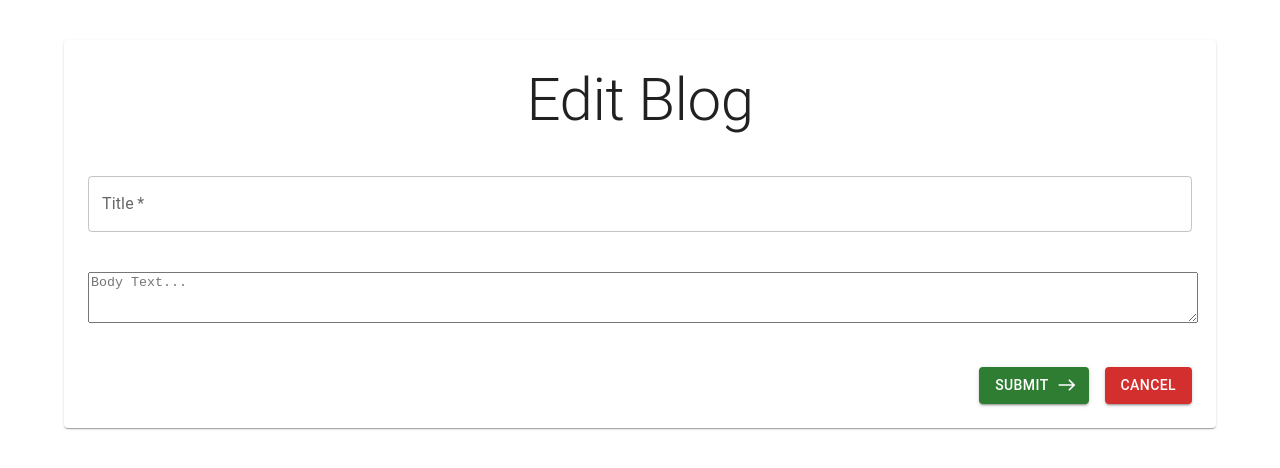
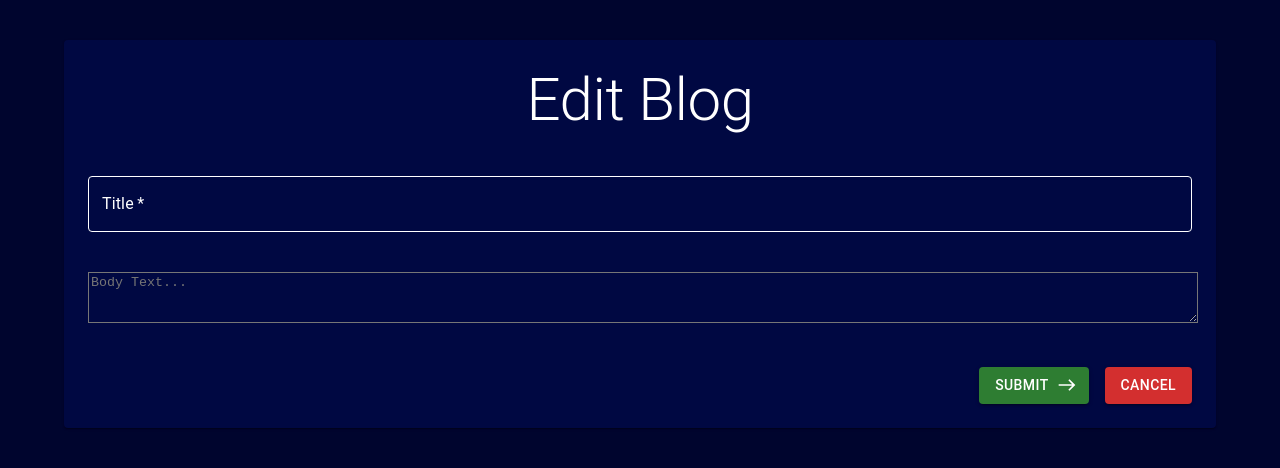
Before and after one commit to MitchellCollins/blog-next-app, a Next.js app: page /edit in a window 1280 px wide. Shown: the top 468 px of the page. Built offline with nearby package versions, Linux system fonts and the light colour scheme.

Commit message:
Created Theme & Additional Styling

```diff
--- a/app/layout.js
+++ b/app/layout.js
@@ -8,7 +8,7 @@ export const metadata = {
 export default function RootLayout({ children }) {
   return (
     <html lang="en">
-      <body>
+      <body style={{ backgroundColor: "#00052E" }}>
         <Provider>
           {children}
         </Provider>
--- a/app/provider.js
+++ b/app/provider.js
@@ -3,7 +3,40 @@
 import { createTheme, ThemeProvider } from "@mui/material";
 
 export default function Provider({ children }) {
-    const theme = createTheme();
+    const theme = createTheme({
+        components: {
+            MuiTextField: {
+                defaultProps: {
+                    sx: {
+                        color: "#fff",
+                        borderColor: "#fff",
+                        label: {
+                            color: "#fff"
+                        },
+                        fieldset: {
+                            borderColor: "#fff"
+                        }
+                    }
+                }
+            },
+            MuiTypography: {
+                defaultProps: {
+                    sx: {
+                        color: "#fff"
+                    }
+                }
+            }
+        },
+        palette: {
+            background: {
+                default: "#00052E",
+                paper: "#000842"
+            },
+            text: {
+                primary: "#fff"
+            }
+        }
+    });
 
     return (
         <ThemeProvider theme={theme}>
--- a/components/Workshop.js
+++ b/components/Workshop.js
@@ -42,7 +42,7 @@ export function Workshop({ id, handleSubmit, handleCancel }) {
                     minRows={3}
                     value={text}
                     onChange={(e) => setText(e.target.value)}
-                    style={{ width: "100%", resize: "vertical" }}
+                    style={{ width: "100%", resize: "vertical", color: "#fff", backgroundColor: "#000842" }}
                 />
             </Grid>
 
```
